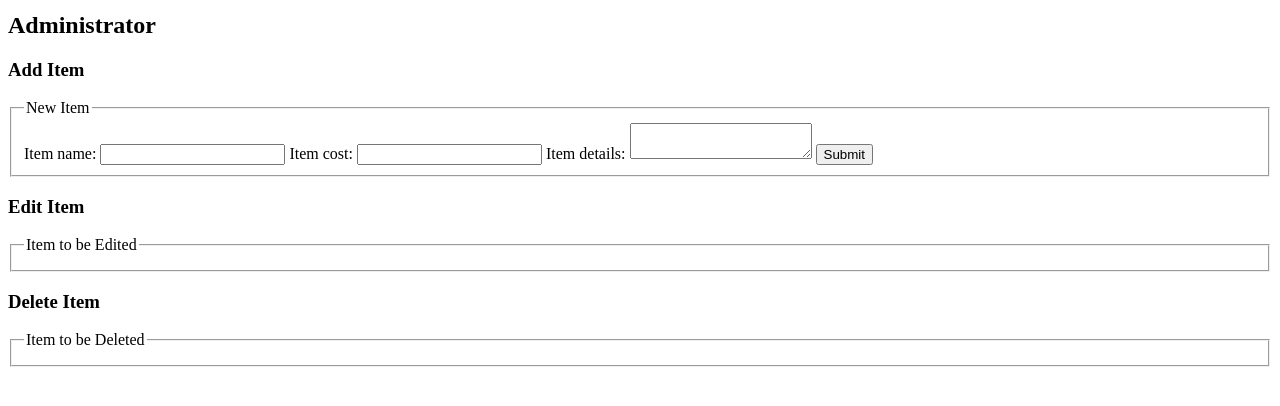
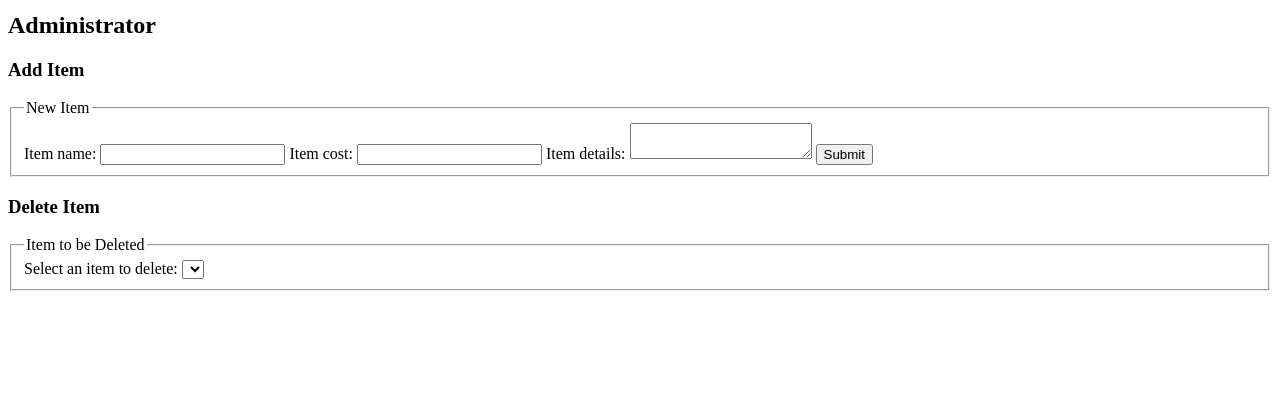
Before and after one commit to Griffin-Brome/php-demo, a PHP site: page /admin.php in a window 1280 px wide. Shown: the part 142-548 px from the top of the page. Run offline with PHP 8.4, Linux system fonts and the light colour scheme; lists and menus that the app fills with data are empty.

Commit message:
Add delete item function to db.php
Slight modifications made to admin.php. Going to finish populating a
dropdown to let a user select an item to delete, but first I need to
implement a 'get all items' function. Doing that next.

```diff
--- a/public/admin.php
+++ b/public/admin.php
@@ -37,17 +37,15 @@ Description: Administrator portal.
       </fieldset>
     </form>
 
-    <h3>Edit Item</h3>
-    <form action="TODO" method="GET">
-      <fieldset>
-        <legend>Item to be Edited</legend>
-      </fieldset>
-    </form>
-
     <h3>Delete Item</h3>
-    <form action="TODO" method="GET">
+    <form action="../php/delete_item.php" method="POST">
       <fieldset>
         <legend>Item to be Deleted</legend>
+
+        <label for="items">Select an item to delete:</label>
+        <select name="items" id="items">
+            <?php ?>
+        </select>
       </fieldset>
     </form>
 
```
Also changed, not shown: php/db.php (+21 -2 lines).
